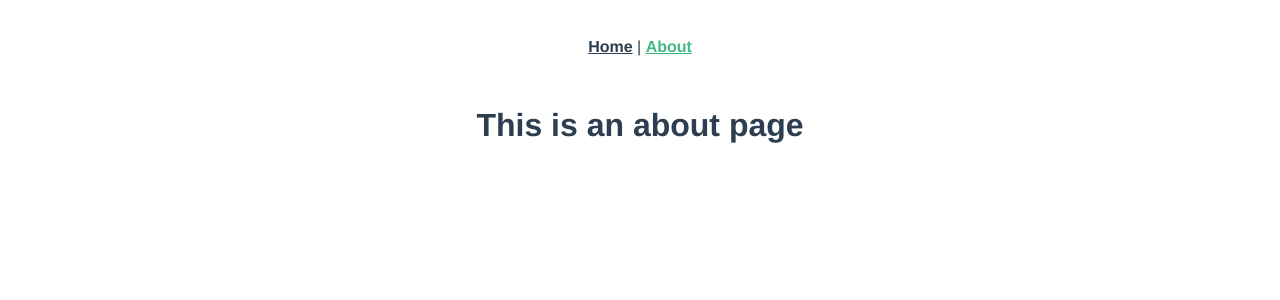
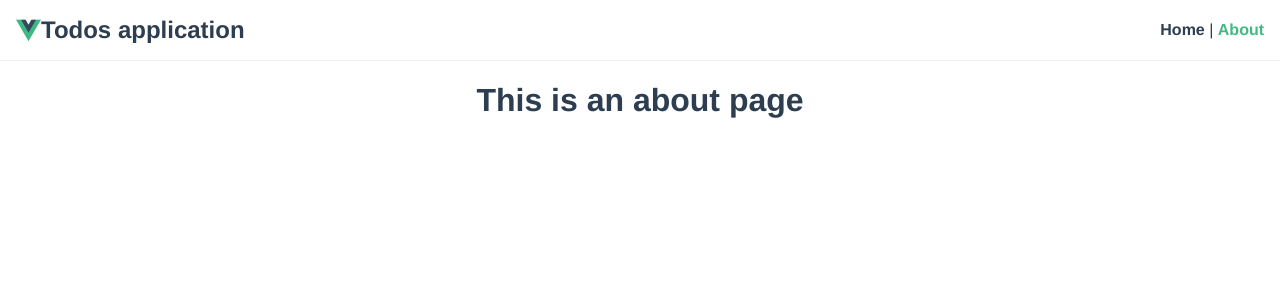
Before and after one commit to pillowslept/vuejs-example, a Vue app: page /about in a window 1280 px wide. Shown: the top 300 px of the page. Built offline with nearby package versions, Linux system fonts and the light colour scheme.

Commit message:
Todos components created and added to home view.

```diff
--- a/src/App.vue
+++ b/src/App.vue
@@ -1,32 +1,37 @@
 <template>
   <div id="app">
-    <div id="nav">
-      <router-link to="/">Home</router-link> |
-      <router-link to="/about">About</router-link>
+    <Header />
+    <div class="main-container">
+      <router-view/>
     </div>
-    <router-view/>
   </div>
 </template>
 
+<script>
+  import Header from '@/components/Header'
+
+  export default {
+    name: 'App',
+    components: {
+      Header
+    }
+  }
+</script>
+
 <style>
-#app {
-  font-family: Avenir, Helvetica, Arial, sans-serif;
-  -webkit-font-smoothing: antialiased;
-  -moz-osx-font-smoothing: grayscale;
-  text-align: center;
-  color: #2c3e50;
-}
+  body {
+    margin: 0;
+  }
 
-#nav {
-  padding: 30px;
-}
+  .main-container {
+    margin-top: 1rem;
+  }
 
-#nav a {
-  font-weight: bold;
-  color: #2c3e50;
-}
-
-#nav a.router-link-exact-active {
-  color: #42b983;
-}
+  #app {
+    font-family: Avenir, Helvetica, Arial, sans-serif;
+    -webkit-font-smoothing: antialiased;
+    -moz-osx-font-smoothing: grayscale;
+    text-align: center;
+    color: #2c3e50;
+  }
 </style>
--- /dev/null
+++ b/src/components/AddTodo.vue
@@ -0,0 +1,22 @@
+<template>
+  <div class="add">
+    <input type="text" />
+    <button>Add</button>
+  </div>
+</template>
+
+<script>
+  export default {
+    name: 'AddTodo',
+  }
+</script>
+
+<style scoped>
+  input {
+    width: 80%;
+  }
+
+  button {
+    width: 15%;
+  }
+</style>
--- /dev/null
+++ b/src/components/Header.vue
@@ -0,0 +1,58 @@
+<template>
+  <div class="header">
+    <div class="information">
+      <img alt="Vue logo" src="../assets/logo.png">
+      <span class="title">Todos application</span>
+    </div>
+    <div class="actions">
+      <router-link to="/">Home</router-link> |
+      <router-link to="/about">About</router-link>
+    </div>
+  </div>
+</template>
+
+<script>
+export default {
+  name: 'Header',
+}
+</script>
+
+<style scoped>
+  img {
+    width: 25px;
+  }
+
+  .header {
+    padding: 1rem;
+    display: flex;
+    justify-content: space-between;
+    align-items: center;
+    border-bottom: 1px solid #f1f1f1;
+  }
+
+  .information {
+    display: flex;
+    align-items: center;
+  }
+
+  .title {
+    font-size: 1.5rem;
+    font-weight: bold;
+  }
+
+  .actions a {
+    font-weight: bold;
+    color: #2c3e50;
+    text-decoration: none;
+  }
+
+  .actions a.router-link-exact-active {
+    color: #42b983;
+  }
+
+  @media only screen and (max-width: 400px) {
+    .title {
+      display: none;
+    }
+  }
+</style>
--- /dev/null
+++ b/src/components/Todo.vue
@@ -0,0 +1,26 @@
+<template>
+  <div class="todo">
+    <div class="info">
+      <input type="checkbox" />
+      <span>Todo title</span>
+    </div>
+    <button>X</button>
+  </div>
+</template>
+
+<script>
+  export default {
+    name: 'Todo',
+  }
+</script>
+
+<style scoped>
+  .todo {
+    display: flex;
+    justify-content: space-between;
+    padding: 1rem;
+    background-color: #f1f1f1;
+    border-bottom: 3px solid white;
+    border-radius: 5px;
+  }
+</style>
--- /dev/null
+++ b/src/components/TodoActions.vue
@@ -0,0 +1,21 @@
+<template>
+  <div class="common-actions">
+    <label>All <input type="checkbox" /></label>
+    <label>Completed <input type="checkbox" /></label>
+    <label>Deleted <input type="checkbox" /></label>
+  </div>
+</template>
+
+<script>
+  export default {
+    name: 'TodoActions',
+  }
+</script>
+
+<style scoped>
+  .common-actions {
+    display: flex;
+    justify-content: space-evenly;
+    align-items: center;
+  }
+</style>
--- /dev/null
+++ b/src/components/TodosList.vue
@@ -0,0 +1,26 @@
+<template>
+  <div class="todos">
+    <Todo />
+    <Todo />
+    <Todo />
+    <Todo />
+  </div>
+</template>
+
+<script>
+  import Todo from '@/components/Todo'
+
+  export default {
+    name: 'TodosList',
+    components: {
+      Todo,
+    }
+  }
+</script>
+
+<style scoped>
+  .todos {
+    margin-top: 1rem;
+    margin-bottom: 1rem;
+  }
+</style>
--- a/src/views/Home.vue
+++ b/src/views/Home.vue
@@ -1,18 +1,43 @@
 <template>
   <div class="home">
-    <img alt="Vue logo" src="../assets/logo.png">
-    <HelloWorld msg="Welcome to Your Vue.js App"/>
+    <AddTodo />
+    <TodosList />
+    <hr />
+    <TodoActions />
   </div>
 </template>
 
 <script>
 // @ is an alias to /src
-import HelloWorld from '@/components/HelloWorld.vue'
+import AddTodo from '@/components/AddTodo'
+import TodosList from '@/components/TodosList'
+import TodoActions from '@/components/TodoActions'
 
 export default {
   name: 'Home',
   components: {
-    HelloWorld
+    AddTodo,
+    TodoActions,
+    TodosList,
   }
 }
 </script>
+
+<style scoped>
+  .home {
+    width: 50%;
+    margin: 0 auto;
+  }
+
+  @media only screen and (max-width: 950px) {
+    .home {
+      width: 70%;
+    }
+  }
+
+  @media only screen and (max-width: 500px) {
+    .home {
+      width: 90%;
+    }
+  }
+</style>
```
